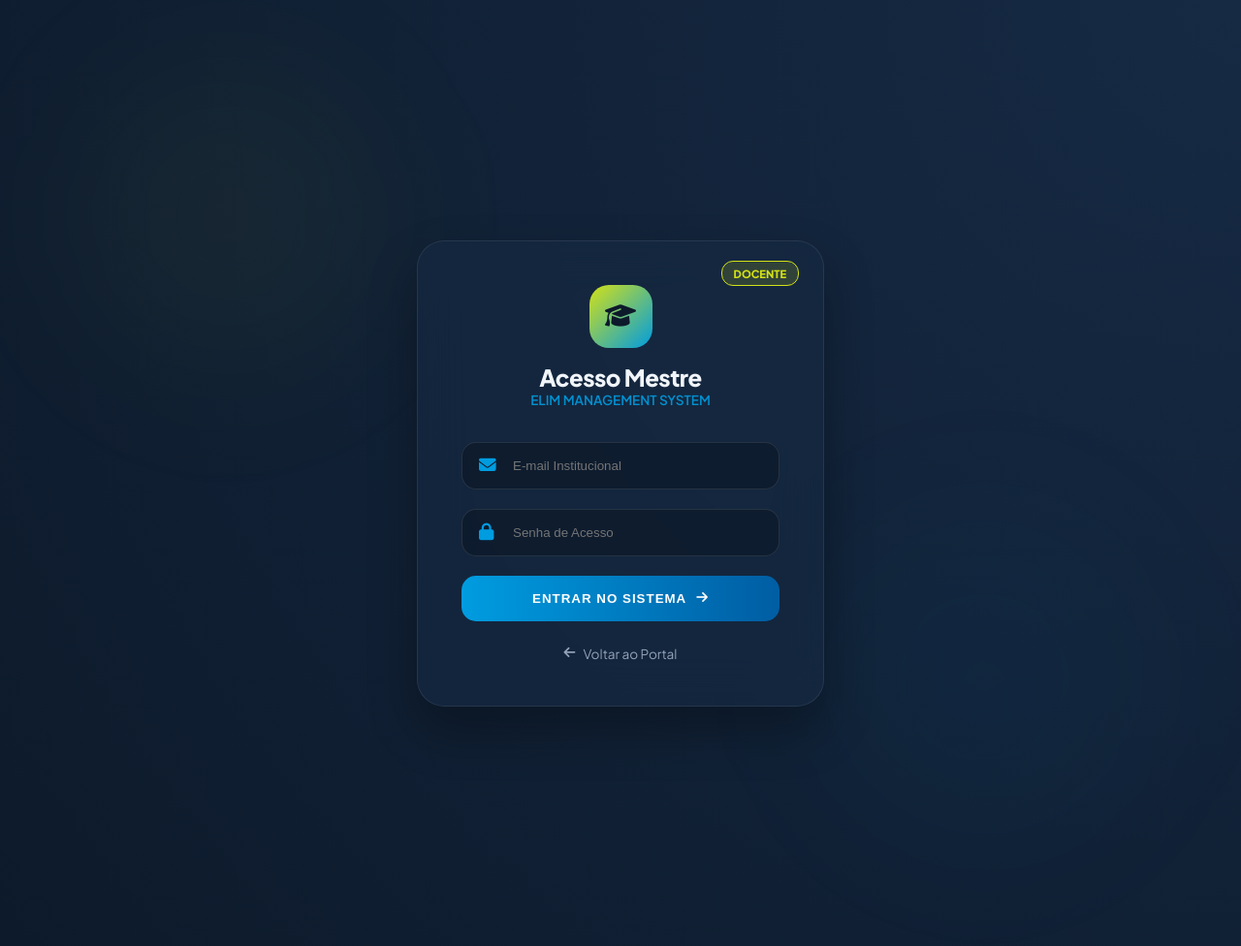
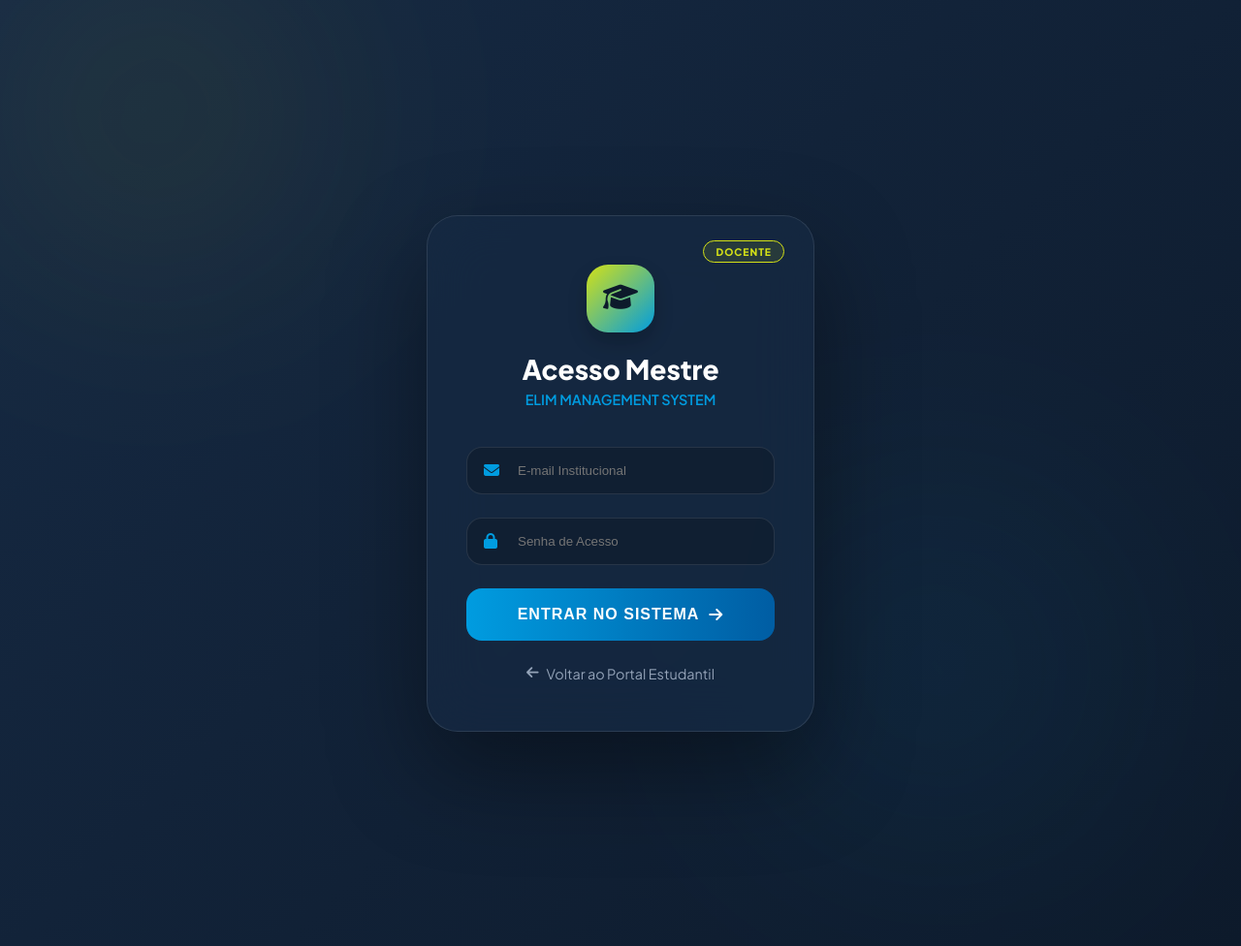
Before and after one commit to miguel0274234/hjkkjjhbjhbjhbkj, a Flask app: page /login in a window 1280 px wide. Shown: the whole page at 97% size. Run offline with Flask 3, Linux system fonts and the light colour scheme; some libraries are stand-ins or nearby versions.

Commit message:
Update login.html

```diff
--- a/templates/login.html
+++ b/templates/login.html
@@ -10,12 +10,17 @@
 
     <style>
         :root {
-            --primary: #d4e117;       /* Amarelo Limão */
-            --secondary: #009ce0;     /* Azul Ciano */
-            --accent: #005da3;        /* Azul Médio */
-            --bg-deep: #0d1a2b;       /* Fundo Profundo */
-            --card-bg: rgba(22, 42, 68, 0.6);
+            /* Cores extraídas da imagem Elim */
+            --primary: #d4e117;       /* Amarelo Limão (Pássaro/Topo) */
+            --secondary: #009ce0;     /* Azul Ciano (Curva inferior) */
+            --accent: #005da3;        /* Azul Médio (Texto Elim) */
+            --bg-dark: #162a44;       /* Azul Marinho (Fundo da logo) */
+            --bg-deep: #0d1a2b;       /* Azul ainda mais escuro para profundidade */
+
+            --card-bg: rgba(22, 42, 68, 0.7);
+            --input-bg: rgba(0, 0, 0, 0.2);
             --text-main: #f1f5f9;
+            --text-muted: #94a3b8;
         }
 
         * { margin: 0; padding: 0; box-sizing: border-box; }
@@ -31,122 +36,124 @@
             overflow: hidden;
         }
 
-        /* Fundo Animado */
         .ocean-bg {
             position: fixed;
             top: 0; left: 0; width: 100%; height: 100%;
             z-index: -1;
-            background: radial-gradient(circle at top right, #162a44, #0d1a2b);
+            background: linear-gradient(135deg, var(--bg-dark) 0%, var(--bg-deep) 100%);
         }
 
+        /* Blobs com as novas cores da logo */
         .blob {
             position: absolute;
-            width: 500px; height: 500px;
-            background: radial-gradient(circle, rgba(212, 225, 23, 0.05) 0%, transparent 70%);
-            filter: blur(60px);
+            width: 600px; height: 600px;
+            background: radial-gradient(circle, rgba(212, 225, 23, 0.07) 0%, transparent 70%);
+            filter: blur(80px);
             border-radius: 50%;
-            animation: move 20s infinite alternate ease-in-out;
+            animation: move 25s infinite alternate ease-in-out;
         }
 
         @keyframes move {
-            from { transform: translate(-10%, -10%); }
-            to { transform: translate(20%, 10%); }
+            from { transform: translate(-20%, -20%) rotate(0deg); }
+            to { transform: translate(30%, 20%) rotate(360deg); }
+        }
+
+        .prof-container {
+            width: 100%;
+            max-width: 440px;
+            padding: 20px;
         }
 
         .prof-card {
             background: var(--card-bg);
-            backdrop-filter: blur(25px);
-            -webkit-backdrop-filter: blur(25px);
-            border: 1px solid rgba(255, 255, 255, 0.08);
-            border-radius: 28px;
-            padding: 45px;
-            width: 100%;
-            max-width: 420px;
-            box-shadow: 0 25px 50px rgba(0, 0, 0, 0.3);
-            position: relative;
+            backdrop-filter: blur(30px);
+            -webkit-backdrop-filter: blur(30px);
+            border: 1px solid rgba(255, 255, 255, 0.1);
+            border-radius: 32px;
+            padding: 50px 40px;
+            box-shadow: 0 40px 100px rgba(0, 0, 0, 0.4);
         }
 
         .status-badge {
             position: absolute;
-            top: 20px; right: 25px;
-            background: rgba(212, 225, 23, 0.15);
+            top: 25px; right: 30px;
+            background: rgba(212, 225, 23, 0.1);
             border: 1px solid var(--primary);
             color: var(--primary);
-            padding: 5px 12px;
-            border-radius: 12px;
-            font-size: 0.7rem;
+            padding: 4px 12px;
+            border-radius: 20px;
+            font-size: 0.65rem;
+            text-transform: uppercase;
+            letter-spacing: 1px;
             font-weight: 800;
-            text-transform: uppercase;
         }
 
-        .header-section { text-align: center; margin-bottom: 35px; }
+        .header-section { text-align: center; margin-bottom: 40px; }
 
         .icon-box {
-            width: 65px; height: 65px;
+            width: 70px; height: 70px;
             background: linear-gradient(135deg, var(--primary), var(--secondary));
-            margin: 0 auto 15px;
-            border-radius: 20px;
+            margin: 0 auto 20px;
+            border-radius: 22px;
             display: flex; align-items: center; justify-content: center;
-            font-size: 1.6rem;
+            font-size: 1.8rem;
             color: var(--bg-deep);
+            box-shadow: 0 10px 20px rgba(0, 0, 0, 0.2);
         }
 
-        h2 { font-weight: 800; letter-spacing: -0.5px; }
-        .subtitle { color: var(--secondary); font-size: 0.85rem; font-weight: 600; opacity: 0.9; }
+        h2 { font-weight: 800; font-size: 1.75rem; color: #fff; }
+        .subtitle { color: var(--secondary); font-weight: 600; font-size: 0.9rem; margin-top: 5px; }
 
-        .input-group { margin-bottom: 20px; position: relative; }
+        .input-group { margin-bottom: 24px; position: relative; }
 
         .input-group i {
             position: absolute; left: 18px; top: 50%;
             transform: translateY(-50%);
             color: var(--secondary);
-            font-size: 1.1rem;
         }
 
         .input-group input {
             width: 100%;
             padding: 16px 20px 16px 52px;
-            background: rgba(0, 0, 0, 0.25);
+            background: var(--input-bg);
             border: 1px solid rgba(255, 255, 255, 0.1);
-            border-radius: 15px;
+            border-radius: 16px;
             color: white;
             outline: none;
-            transition: 0.3s cubic-bezier(0.4, 0, 0.2, 1);
+            transition: 0.3s;
         }
 
         .input-group input:focus {
             border-color: var(--primary);
-            background: rgba(0, 0, 0, 0.4);
             box-shadow: 0 0 0 4px rgba(212, 225, 23, 0.1);
         }
 
         .btn-glow {
             width: 100%;
-            padding: 16px;
+            padding: 18px;
             border: none;
-            border-radius: 15px;
+            border-radius: 16px;
             background: linear-gradient(90deg, var(--secondary), var(--accent));
             color: white;
             font-weight: 800;
+            font-size: 1rem;
             cursor: pointer;
-            transition: 0.3s;
+            transition: 0.4s;
             display: flex; align-items: center; justify-content: center; gap: 10px;
             text-transform: uppercase;
             letter-spacing: 1px;
         }
 
         .btn-glow:hover:not(:disabled) {
+            transform: translateY(-2px);
             filter: brightness(1.1);
-            transform: translateY(-2px);
-            box-shadow: 0 8px 20px rgba(0, 156, 224, 0.3);
+            box-shadow: 0 10px 25px rgba(0, 156, 224, 0.3);
         }
 
-        .btn-glow:disabled { opacity: 0.6; cursor: not-allowed; }
-
         .link-back {
-            color: #94a3b8;
+            color: var(--text-muted);
             text-decoration: none;
-            font-size: 0.85rem;
+            font-size: 0.9rem;
             display: inline-flex;
             align-items: center;
             gap: 8px;
@@ -155,17 +162,17 @@
         }
         .link-back:hover { color: var(--primary); }
 
-        .fa-spin { margin-right: 8px; }
     </style>
 </head>
 <body>
 
     <div class="ocean-bg">
-        <div class="blob" style="top: 0%; left: 0%;"></div>
-        <div class="blob" style="bottom: 0%; right: 0%; background: radial-gradient(circle, rgba(0, 156, 224, 0.05) 0%, transparent 70%);"></div>
+        <div class="blob" style="top: -10%; left: -5%;"></div>
+        <div class="blob" style="bottom: -10%; right: -5%; background: radial-gradient(circle, rgba(0, 156, 224, 0.07) 0%, transparent 70%);"></div>
     </div>
 
-    <div class="prof-card">
+    <div class="prof-container">
+        <main class="prof-card">
             <span class="status-badge">Docente</span>
 
             <header class="header-section">
@@ -179,12 +186,12 @@
             <form id="loginForm">
                 <div class="input-group">
                     <i class="fas fa-envelope"></i>
-                <input type="email" id="email" placeholder="E-mail Institucional" required>
+                    <input type="email" id="email" name="email" placeholder="E-mail Institucional" required>
                 </div>
 
                 <div class="input-group">
                     <i class="fas fa-lock"></i>
-                <input type="password" id="password" placeholder="Senha de Acesso" required>
+                    <input type="password" id="password" name="password" placeholder="Senha de Acesso" required>
                 </div>
 
                 <button type="submit" class="btn-glow" id="btnSubmit">
@@ -194,24 +201,23 @@
             </form>
 
             <div style="text-align: center;">
-            <a href="/" class="link-back">
-                <i class="fas fa-arrow-left"></i> Voltar ao Portal
+                <a href="/login-estudante" class="link-back">
+                    <i class="fas fa-arrow-left"></i> Voltar ao Portal Estudantil
                 </a>
             </div>
+        </main>
     </div>
 
     <script>
         document.getElementById('loginForm').addEventListener('submit', async (e) => {
             e.preventDefault();
-
             const btn = document.getElementById('btnSubmit');
+            const originalContent = btn.innerHTML;
             const email = document.getElementById('email').value.trim();
             const password = document.getElementById('password').value;
 
-            // Feedback de carregamento
-            const originalContent = btn.innerHTML;
             btn.disabled = true;
-            btn.innerHTML = '<i class="fas fa-circle-notch fa-spin"></i> Autenticando...';
+            btn.innerHTML = '<i class="fas fa-spinner fa-spin"></i> <span>Validando...</span>';
 
             try {
                 const response = await fetch('/login', {
@@ -223,19 +229,24 @@
                 const result = await response.json();
 
                 if (response.ok && result.success) {
+                    if (result.role !== 'docente' && result.role !== 'admin' && result.role !== 'professor') {
+                        throw new Error('Acesso exclusivo para nível docente.');
+                    }
+
                     Swal.fire({
                         icon: 'success',
-                        title: 'Acesso Autorizado',
-                        text: 'Preparando seu ambiente docente...',
-                        background: '#0d1a2b',
+                        title: 'Bem-vindo',
+                        text: 'Sincronização concluída.',
+                        background: '#162a44',
                         color: '#fff',
                         showConfirmButton: false,
                         timer: 1500
                     }).then(() => {
                         window.location.href = result.redirect;
                     });
+
                 } else {
-                    throw new Error(result.error || 'Falha na autenticação.');
+                    throw new Error(result.error || 'Credenciais inválidas.');
                 }
 
             } catch (err) {
@@ -243,7 +254,7 @@
                     icon: 'error',
                     title: 'Erro de Acesso',
                     text: err.message,
-                    background: '#0d1a2b',
+                    background: '#162a44',
                     color: '#fff',
                     confirmButtonColor: '#009ce0'
                 });
```
Lines whose indentation alone changed are shown as unchanged.
